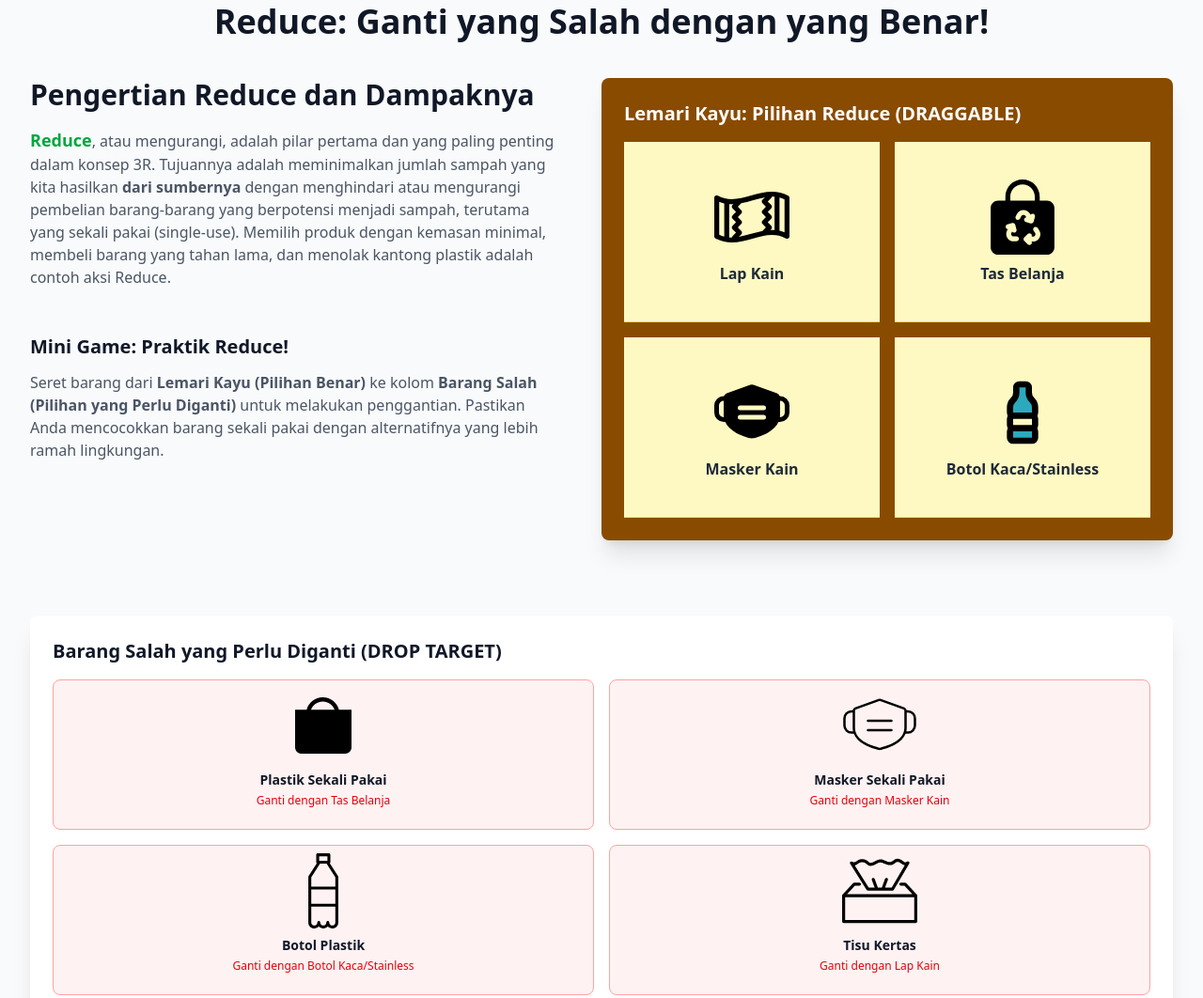
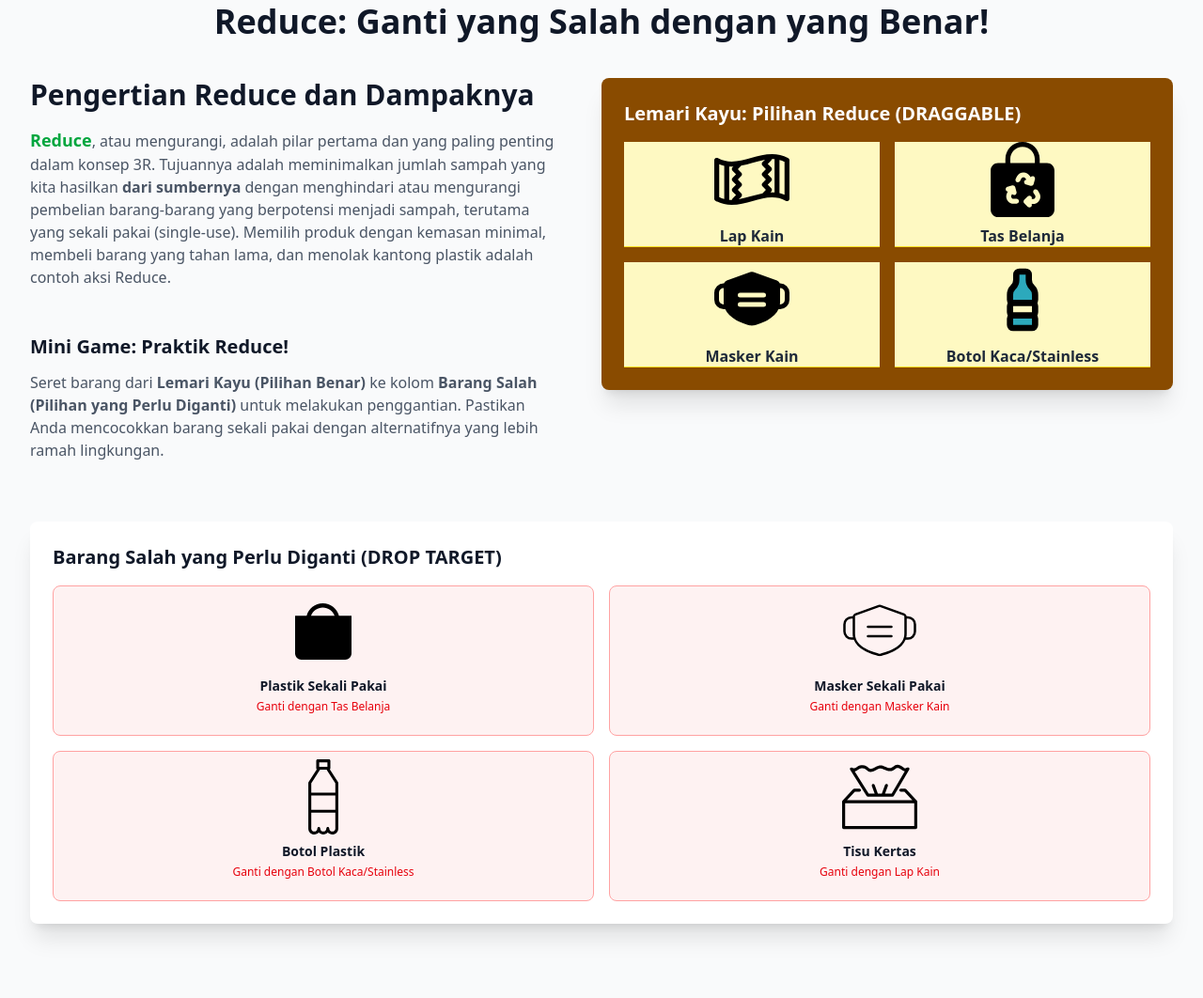
Before and after one commit to ChXz-pkl/R3-CHX, a website with bundled scripts: page index.html in a window 1280 px wide. Shown: the part 797-1859 px from the top of the page at 94% size. Built offline with nearby package versions, Linux system fonts and the light colour scheme; files whose address does not match are found by name.

Commit message:
Add files via upload

```diff
--- a/src/js/components/RecycleSection.js
+++ b/src/js/components/RecycleSection.js
@@ -211,13 +211,13 @@ function createItemElement(item, isDraggable = false) {
 
     if (isDraggable) {
         itemElement.className = `
-                                recycle-item p-2 xs:w-16 xs:h-16 w-18 h-18 md:w-20 md:h-20 lg:w-22 lg:h-22 text-center cursor-grab
+                                recycle-item p-2 xs:w-16 xs:h-16 w-18 h-18 md:w-20 md:h-20 text-center cursor-grab
                                 bg-gray-200 dark:bg-gray-700 rounded-lg
                                 transition-all duration-300 hover:scale-110 flex flex-col justify-center items-center shadow-lg`;
         itemElement.setAttribute('draggable', true);
         itemElement.classList.add('material-drag-source');
 
-        itemElement.innerHTML = `<img src="${item.imgSrc}" alt="${item.name}" class="recycle-drag-image xs:w-8 xs:h-8 w-10 h-10 md:w-12 md:h-12 lg:w-14 lg:h-14 object-contain" />
+        itemElement.innerHTML = `<img src="${item.imgSrc}" alt="${item.name}" class="recycle-drag-image xs:w-8 xs:h-8 w-10 h-10 md:w-12 md:h-12 object-contain" />
                                  <p class="text-xs font-semibold mt-1">${item.name.replace(/-\s*[A|B]$/, '')}</p>`;
     } else if (item.materials) {
         itemElement.className = `product-item w-full h-full p-2 text-center
@@ -434,7 +434,7 @@ function checkRecycleProcess() {
 
         } else if (isMatch && matchedProduct.isCrafted) {
             playCraftIncorrectSound();
-            showDropError(`Produk ${matchedProduct.name} sudah dibuat! <b> Klik </b> salah satu material di slot mesin untuk mengeluarkannya dan coba kombinasi lain.`);
+            showDropError(`Produk ${matchedProduct.name} sudah dibuat! Klik salah satu material di slot mesin untuk mengeluarkannya dan coba kombinasi lain.`);
             totalHitCounter++;
             hintTriggerCounter++;
             updateHitCounter();
@@ -478,7 +478,7 @@ function handleGameSuccess() {
         successMessage.innerHTML = `
             <h3 class="text-3xl font-bold text-green-700 dark:text-green-400 mb-2">🎉 Selamat! Tantangan Recycle Selesai!</h3>
             <p class="text-gray-700 dark:text-gray-300">
-                Anda telah berhasil membuat ${TARGET_PRODUCTS_COUNT} produk daur ulang dengan total <b>${totalHitCounter}</b> kesalahan.
+                Anda telah berhasil membuat ${TARGET_PRODUCTS_COUNT} produk daur ulang dengan total ${totalHitCounter} kesalahan.
             </p>
         `;
         recycleMaterialsContainer.className = `p-4 border-4 border-dashed border-green-700 dark:border-green-400 rounded-lg bg-green-50 dark:bg-green-950 shadow-inner flex flex-wrap gap-4 justify-center min-h-[100px] transition-all duration-500`;
--- a/src/js/components/ReduceSection.js
+++ b/src/js/components/ReduceSection.js
@@ -109,7 +109,7 @@ function createItemElement(item, isDraggable = false) {
     const itemElement = document.createElement('div');
 
     if (isDraggable) {
-        itemElement.className = `reduce-item w-full xs:h-30 md:h-[7rem] lg:h-[12rem] p-2 text-center cursor-grab
+        itemElement.className = `reduce-item w-full xs:h-30 md:h-[6rem] lg:h-[7rem] p-2 text-center cursor-grab
                                 bg-yellow-100 dark:bg-yellow-900 text-gray-800 dark:text-white
                                 transition-all duration-300 border-b border-yellow-300 dark:border-yellow-700
                                 hover:shadow-lg flex flex-col justify-center items-center`;
@@ -117,7 +117,7 @@ function createItemElement(item, isDraggable = false) {
         itemElement.setAttribute('draggable', isDraggable);
         itemElement.classList.add('correct-drag-source', 'touch-drag-source');
     } else {
-        itemElement.className = `reduce-item w-full xs:h-30 h-[4rem] md:h-[9rem] lg:h-[10rem] p-2 rounded-lg text-center
+        itemElement.className = `reduce-item w-full xs:h-40 h-[4rem] md:h-[9rem] p-2 rounded-lg text-center
                                 bg-red-50 dark:bg-red-900 border border-red-300 dark:border-red-700
                                 transition-all duration-300 wrong-drop-target`;
     }
```
Also changed, not shown: src/css/main.css.
